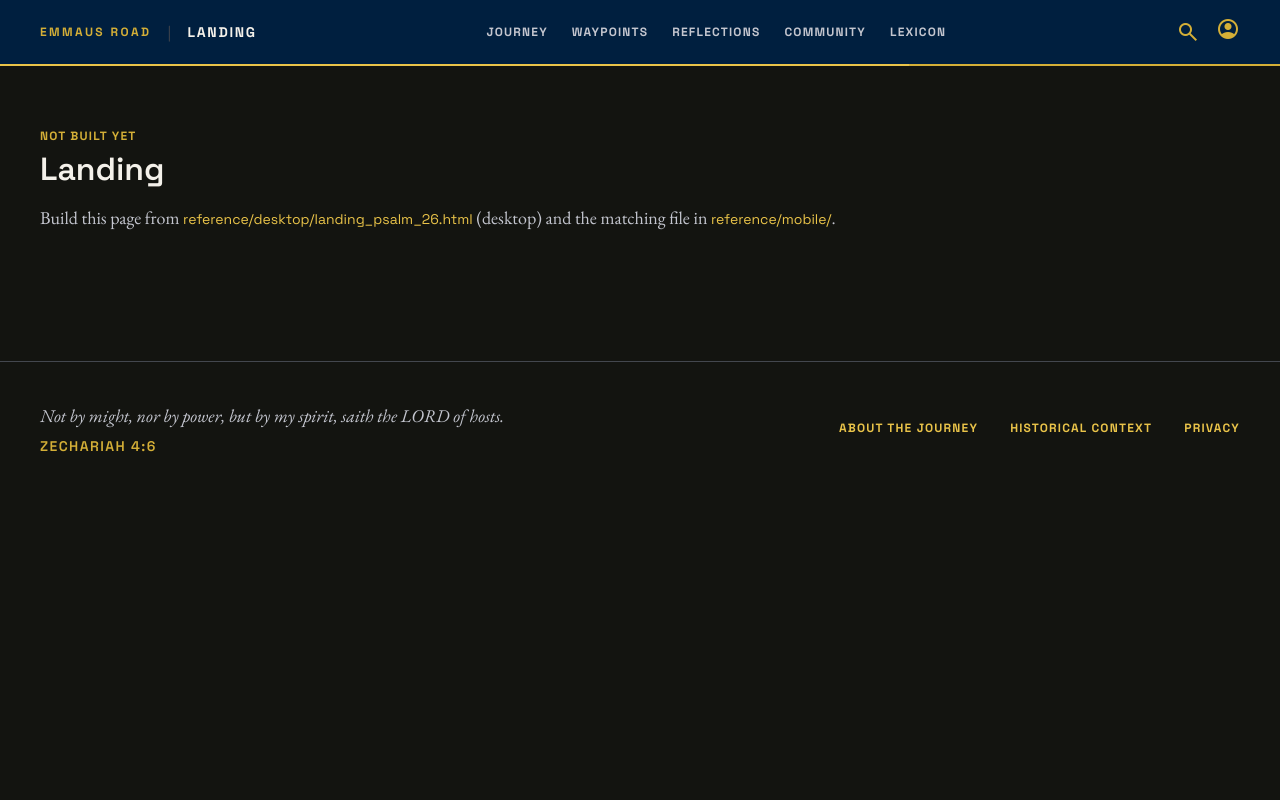
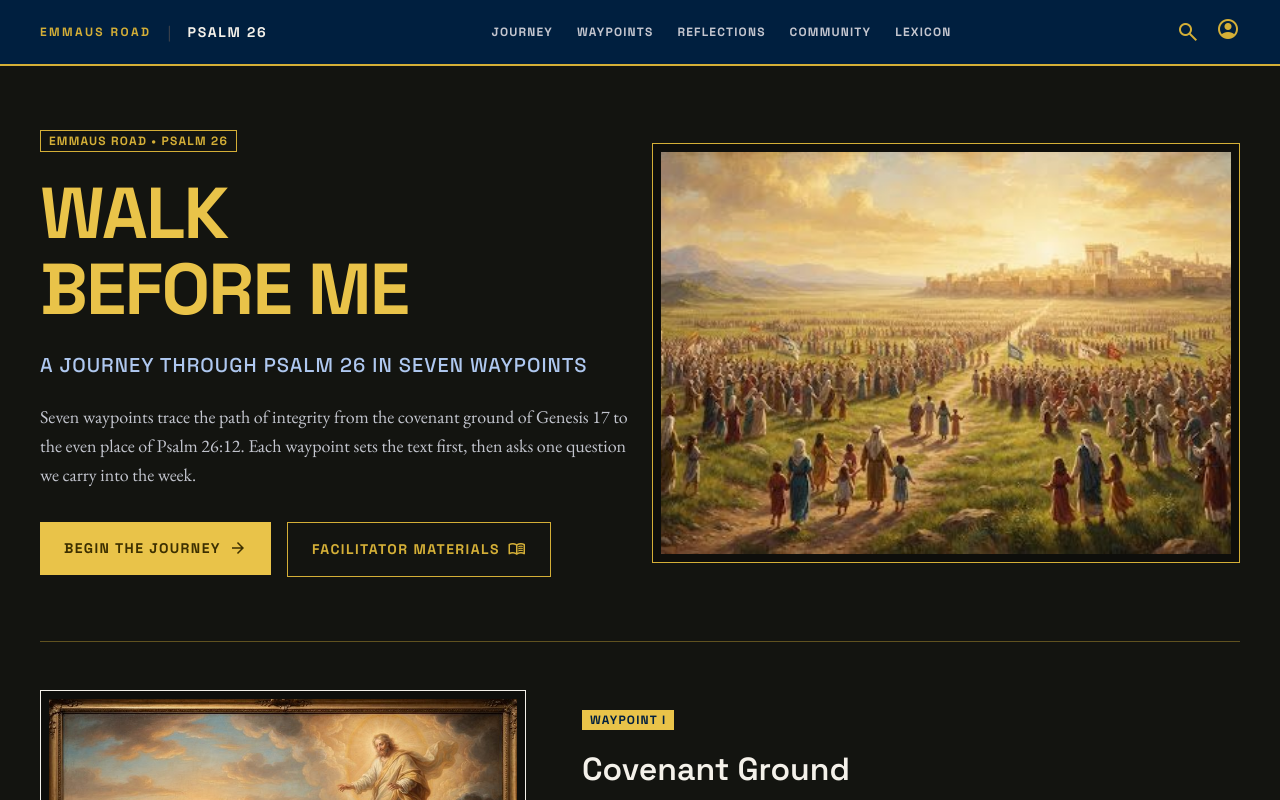
Before and after one commit to jeflowers/walk-before-me-journey, a React (Vite) app: page / in a window 1280 px wide. Shown: the top 800 px of the page. Built offline with nearby package versions, Linux system fonts and the light colour scheme.

Commit message:
Deploy landing page with hero and waypoints

```diff
--- a/src/app/router.tsx
+++ b/src/app/router.tsx
@@ -2,6 +2,7 @@ import { createBrowserRouter } from 'react-router-dom';
 import { ROUTES } from '@app/app/routes';
 import { AppShell } from '@app/components/AppShell';
 import { StudyHomePage } from '@app/pages/StudyHomePage';
+import { LandingPage } from '@app/pages/LandingPage';
 import { PlaceholderPage } from '@app/pages/PlaceholderPage';
 
 /** One entry per screen in the Psalm 26 flow. Replace each PlaceholderPage as the page is built. */
@@ -9,7 +10,7 @@ export const router = createBrowserRouter([
   {
     element: <AppShell />,
     children: [
-      { path: ROUTES.landing, element: <PlaceholderPage name="Landing" reference="reference/desktop/landing_psalm_26.html" /> },
+      { path: ROUTES.landing, element: <LandingPage /> },
       { path: ROUTES.studyHome, element: <StudyHomePage /> },
       { path: ROUTES.waypoints, element: <PlaceholderPage name="Waypoints Tracker" reference="reference/desktop/waypoints_psalm_26.html" /> },
       { path: ROUTES.waypoint, element: <PlaceholderPage name="Waypoint Detail" reference="reference/desktop/waypoint_05_the_petition.html" /> },
--- /dev/null
+++ b/src/pages/LandingPage.tsx
@@ -0,0 +1,50 @@
+import { Link } from 'react-router-dom';
+import { ROUTES } from '@app/app/routes';
+import { Button } from '@app/components/Button';
+import { SiteHeader } from '@app/components/SiteHeader';
+import { SiteFooter } from '@app/components/SiteFooter';
+import { WaypointCard } from '@app/components/WaypointCard';
+import { PSALM_26 } from '@app/data/psalm26';
+
+export function LandingPage() {
+  const study = PSALM_26;
+  return (
+    <>
+      <SiteHeader title="Psalm 26" progress={0} />
+      <main className="max-w-container mx-auto px-margin-mobile md:px-0">
+        {/* Hero */}
+        <section className="grid grid-cols-1 md:grid-cols-12 gap-6 items-center py-16 border-b border-gold/40">
+          <div className="md:col-span-6 flex flex-col gap-6">
+            <span className="inline-block w-fit font-chrome text-label-technical uppercase text-gold border border-gold px-2 py-1">
+              Emmaus Road &bull; Psalm 26
+            </span>
+            <h1 className="font-chrome text-[48px] md:text-[72px] font-bold leading-[1.05] tracking-[-0.02em] uppercase text-secondary">
+              Walk<br />Before Me
+            </h1>
+            <p className="font-chrome text-headline-sm uppercase text-primary">
+              A journey through Psalm 26 in seven waypoints
+            </p>
+            <p className="font-narrative text-body-md text-on-surface-variant">
+              Seven waypoints trace the path of integrity from the covenant ground of Genesis 17 to the even place of Psalm 26:12. Each waypoint sets the text first, then asks one question we carry into the week.
+            </p>
+            <div className="flex flex-wrap gap-4 mt-2">
+              <Link to={ROUTES.studyHome}>
+                <Button label="Begin the Journey" />
+              </Link>
+              <Button label="Facilitator Materials" style="outline" icon="menu_book" />
+            </div>
+          </div>
+          <div className="md:col-span-6 h-[300px] md:h-[420px] border border-gold p-2 bg-surface-container-lowest">
+            <img className="w-full h-full object-cover" src={study.heroImage} alt="" />
+          </div>
+        </section>
+
+        {/* Waypoint cards */}
+        {study.waypoints.map((wp, i) => (
+          <WaypointCard key={wp.number} waypoint={wp} flip={i % 2 !== 0} />
+        ))}
+      </main>
+      <SiteFooter quote={study.footerQuote} />
+    </>
+  );
+}
```
Also changed, not shown: 1 other file (tests, documents, lock files or other folders).
